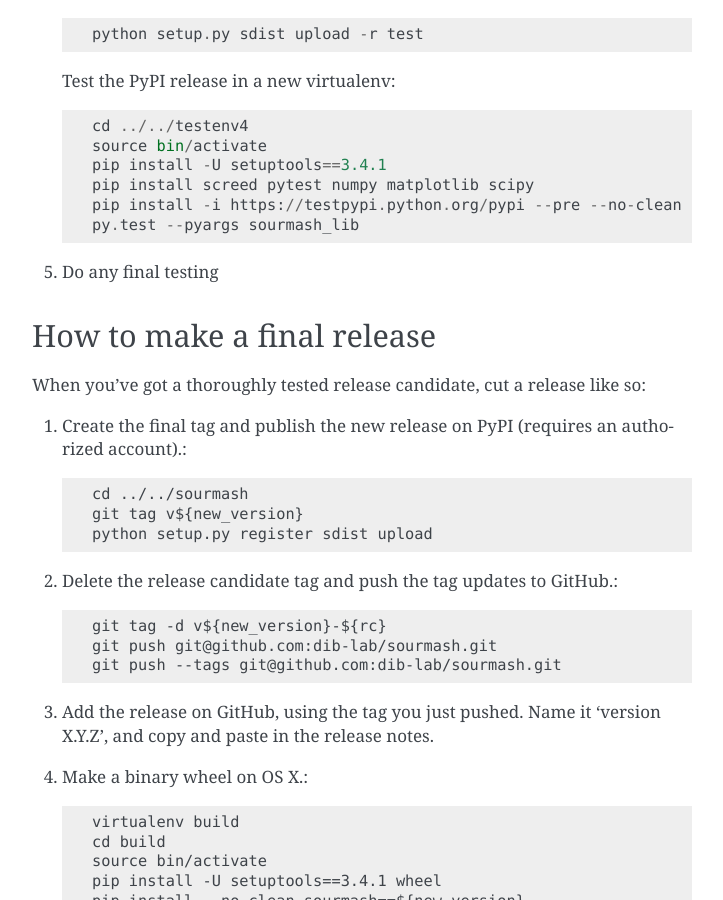
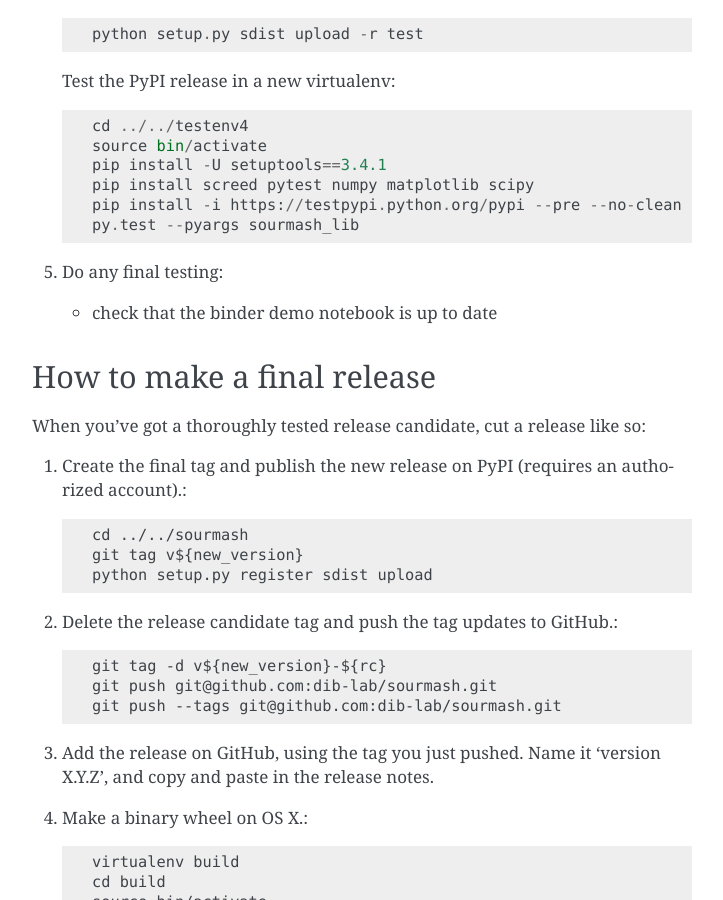
Before and after one commit to sourmash-bio/sourmash, a Sphinx documentation site: the page built from doc/release.rst, in a window 1280 px wide and 900 px high, scrolled down 1981 px. Shown: the whole window, without its empty margins (388-1111 px from the left). Built offline with Sphinx 7.4.7, drawn with Linux system fonts in a browser that asks for light colours.

Commit message:
add binder comment to release doc

```diff
--- a/doc/release.rst
+++ b/doc/release.rst
@@ -101,7 +101,9 @@
         pip install -i https://testpypi.python.org/pypi --pre --no-clean sourmash
         py.test --pyargs sourmash_lib
 
-#. Do any final testing
+#. Do any final testing:
+
+   * check that the binder demo notebook is up to date
 
 How to make a final release
 ---------------------------
```
